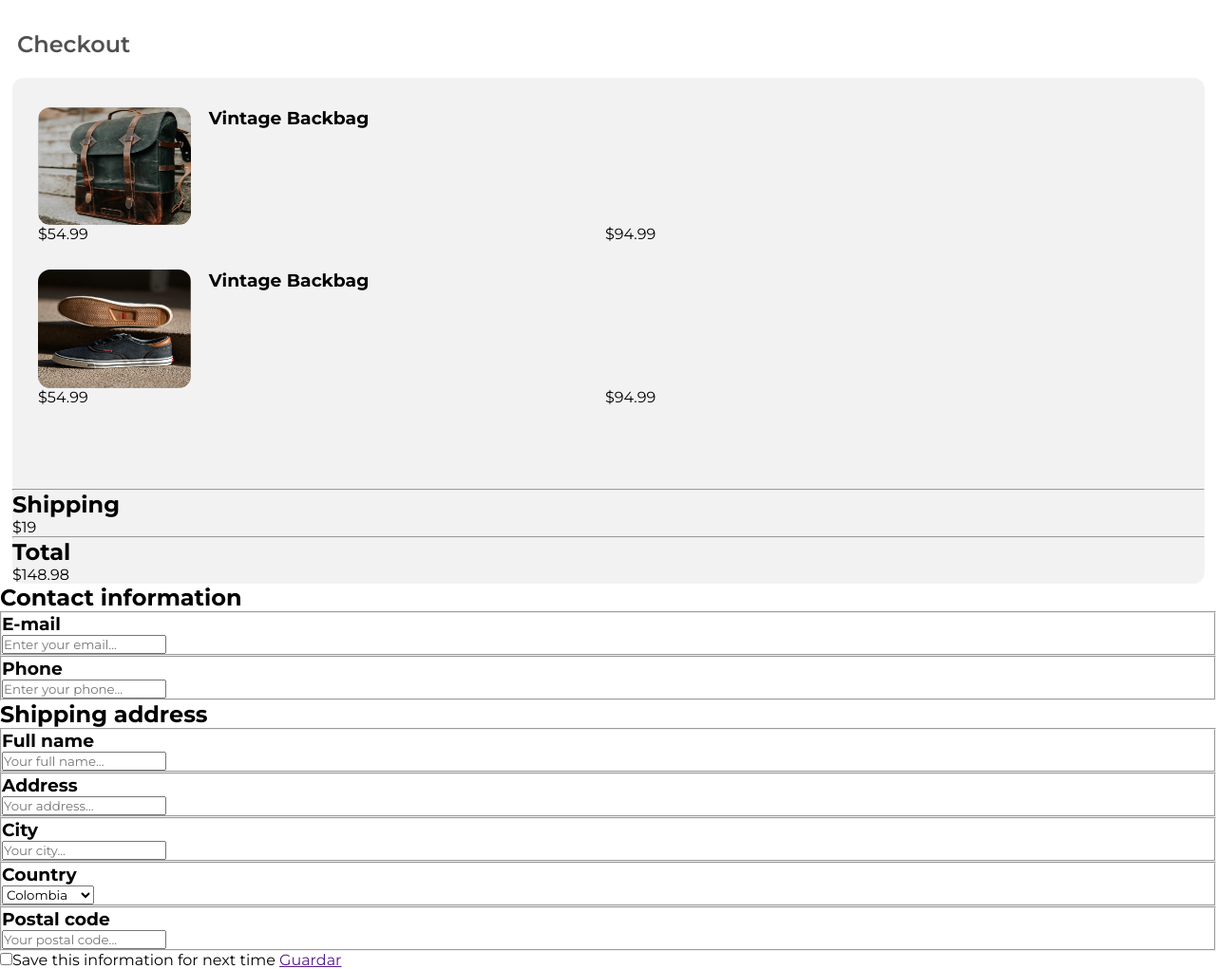
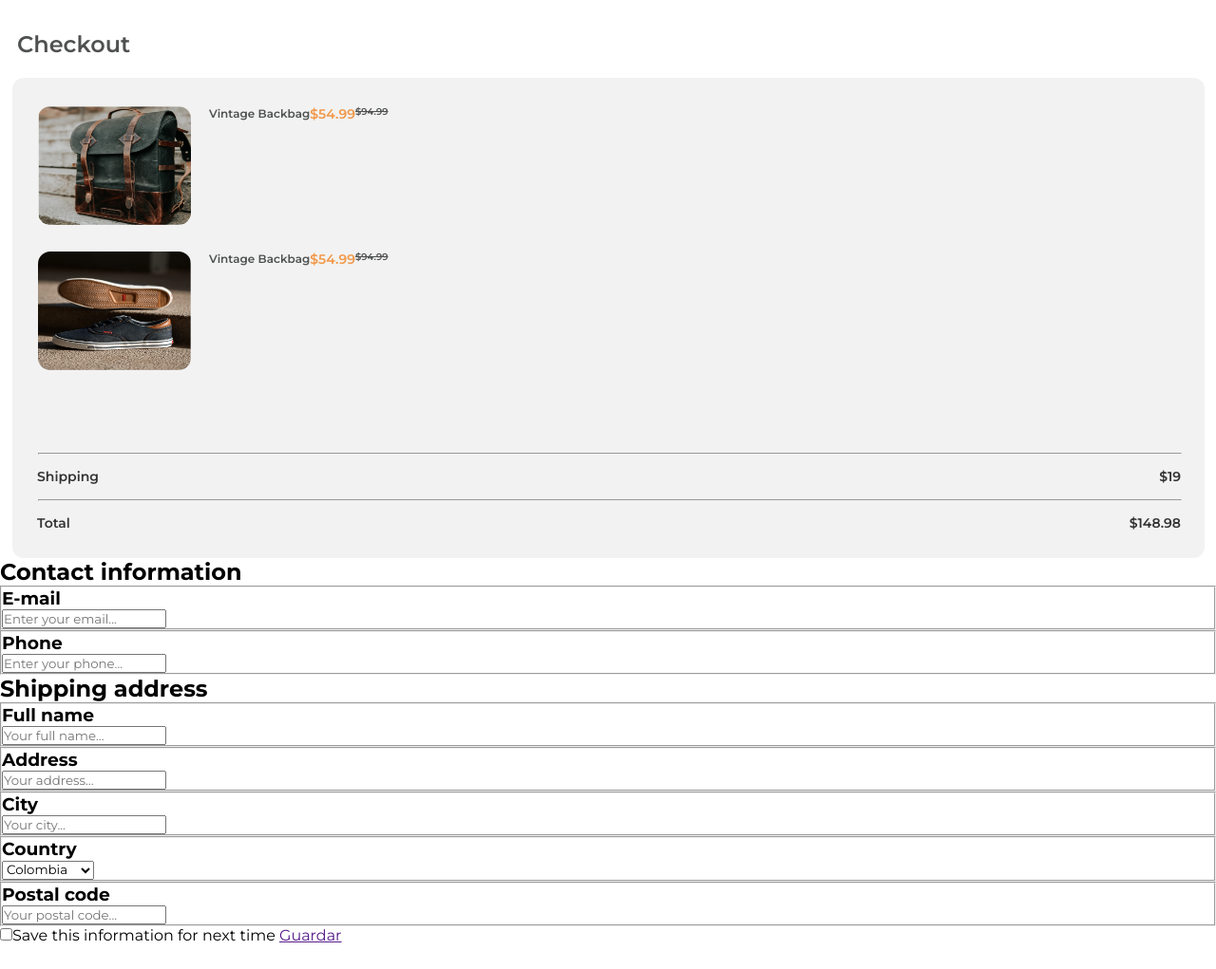
Before and after one commit to Jean-Paul-12/challenge-checkout-page, a website built with Vite: page index.html in a window 1280 px wide. Shown: the whole page at 95% size. After the commit the page ends 995 px from the top, so only its background shows below. Built offline with nearby package versions, Linux system fonts and the light colour scheme.

Commit message:
feat(shopping-card): New styles

```diff
--- a/css/components/shopping-card.css
+++ b/css/components/shopping-card.css
@@ -1,42 +1,85 @@
-.container__shopping-card{
+.container__shopping-card {
     padding-left: 13px;
     padding-right: 12px;
 }
 
-.shopping-card{
-    display: flex;
-    flex-direction: column;
+.shopping-card {
+    padding-bottom: 13px;
     background-color: #F2F2F2;
     border-radius: 12px;
     width: 100%;
 }
 
-.card-product{
+.card-product {
     display: flex;
     flex-wrap: wrap;
     padding-right: 34px;
     padding-left: 27px;
-    padding-top: 31px;
+    padding-top: 30px;
+    width: 82%;
 }
 
-.card-product--secondary{
+.card-product--secondary {
     padding-top: 28px;
     padding-bottom: 87px;
 }
 
-.shopping-card img{
-    width: 160.71px;
-    height: 124.32px;
+.shopping-card img {
+    width: 161px;
+    height: 125px;
     border-radius: 13px;
-    background-color: #C4C4C4;
     margin-right: 19px;
 }
 
-.shopping-card h3{
-    width: 50%;
+.shopping-card h3 {
+    font-style: normal;
+    font-weight: 600;
+    font-size: 12px;
+    line-height: 15px;
+    color: #4E5150;
 }
 
-.shopping-card p{
+.product-offer {
     display: flex;
-    width: 50%;
+    font-style: normal;
+    font-weight: 600;
+    font-size: 14px;
+    line-height: 17px;
+    color: #F2994A;
 }
+
+.product-price {
+    align-items: center;
+    font-weight: 600;
+    font-size: 10px;
+    line-height: 12px;
+    text-decoration-line: line-through;
+    color: #4E5150;
+}
+
+hr {
+    margin-left: 27px;
+    margin-right: 24px;
+}
+
+.total-product {
+    display: flex;
+    flex-wrap: wrap;
+    justify-content: space-between;
+    margin-top: 10px;
+    margin-bottom: 10px;
+    margin-left: 26px;
+    margin-right: 25px;
+    align-items: center;
+    height: 27px;
+    font-style: normal;
+    font-weight: 600;
+    font-size: 14px;
+    line-height: 17px;
+    color: #333333;
+}
+
+.total-product h2 {
+    font-weight: 600;
+    font-size: 14px;
+}
```
